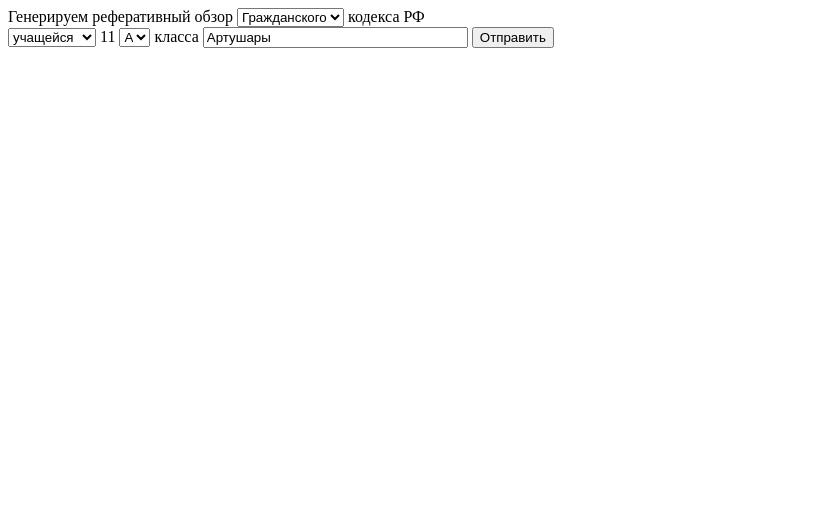
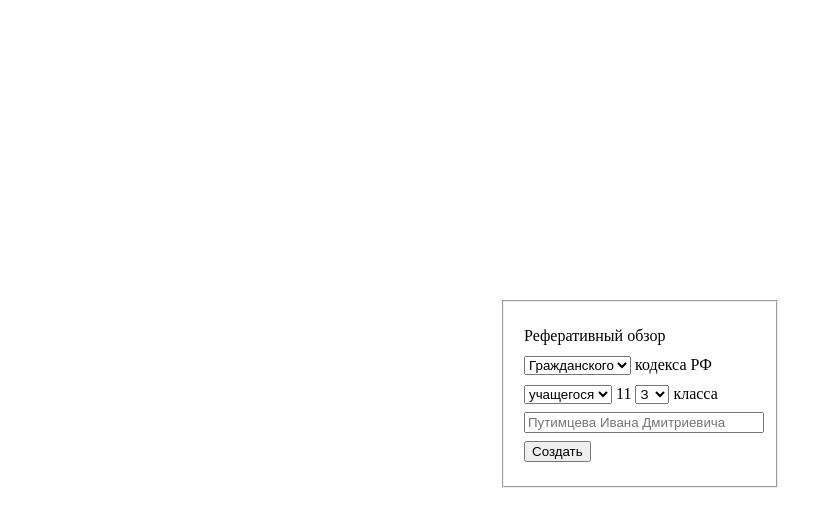
Before and after one commit to CyberTailor/ucteam-ref, a PHP site: page / in a window 1280 px wide. Shown: the top 527 px of the page, without its empty margins (0-833 px from the left). Run offline with PHP 8.4, Linux system fonts and the light colour scheme.

Commit message:
Improve index page

```diff
--- a/index.php
+++ b/index.php
@@ -1,8 +1,26 @@
 <!DOCTYPE html>
 <html>
+<head>
+    <meta charset="utf-8">
+    <title>Генератор рефератов</title>
+    <meta name="viewport" content="width=device-width, initial-scale=1.0">
+    <style>
+        .centered {
+            position: absolute;
+            top: 0;
+            bottom: 0;
+            left: 0;
+            right: 0;
+            margin: auto;
+        }
+    </style>
+</head>
 <body>
+    <div class="centered" style="width: 280px; height: 200px; line-height: 1.8">
         <form action="compile.php" method="POST">
-        Генерируем реферативный обзор
+            <fieldset style="padding: 20px">
+                Реферативный обзор
+                <br>
                 <select name="what">
                     <option value="gk">Гражданского</option>
                     <option value="nk">Налогового</option>
@@ -10,7 +28,7 @@
                 <br>
                 <select name="sex">
                     <option value="f">учащейся</option>
-            <option value="m">учащегося</option>
+                    <option value="m" selected>учащегося</option>
                 </select>
                 11
                 <select name="group">
@@ -18,9 +36,18 @@
                     <option value="Б">Б</option>
                     <option value="В">В</option>
                     <option value="Г">Г</option>
+                    <option value="Е">Е</option>
+                    <option value="З" selected>З</option>
+                    <option value="И">И</option>
+                    <option value="К">К</option>
+                    <option value="Л">Л</option>
+                    <option value="М">М</option>
                 </select> класса
-        <input type="text" name="name" size="30" value="Артушары">
-        <input type="submit" value="Отправить">
+                <input type="text" name="name" style="width: 100%" placeholder="Путимцева Ивана Дмитриевича">
+                <br>
+                <button type="submit" class="btn btn-default">Создать</button>
+            </fieldset>
         </form>
+    </div>
 </body>
 </html>
```
Lines whose indentation alone changed are shown as unchanged.
